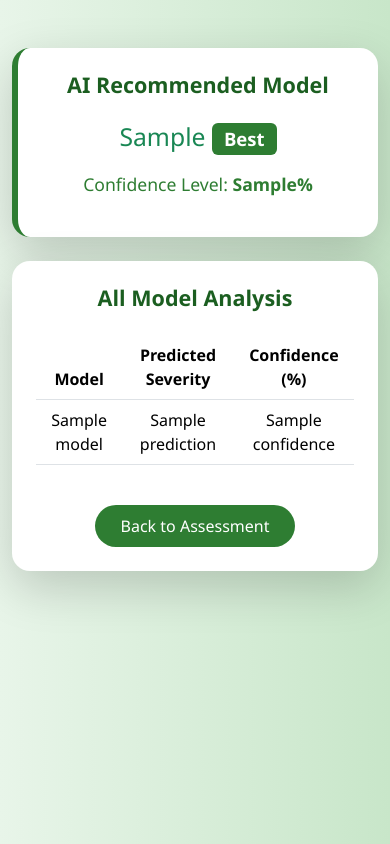
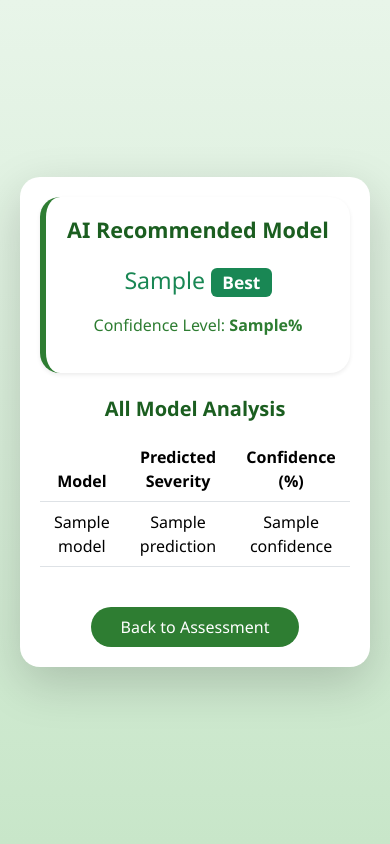
Before and after one commit to the-raja/Heart-Disease-Prediction, a Flask app: template templates/result.html in a window 390 px wide. Run offline with Flask 3, Linux system fonts and the light colour scheme; the template is opened without the code that fills it: most values are stand-ins (such as "Sample title", 1, 10 or a date in 2020); parts of the project's set-up code (start-up, migrations or seed data) failed here and were passed over.

Commit message:
Making Mobile Responsive

```diff
--- a/templates/result.html
+++ b/templates/result.html
@@ -3,17 +3,31 @@
 <head>
     <title>Prediction Result</title>
 
+    <meta name="viewport" content="width=device-width, initial-scale=1">
+
     <link href="https://cdn.jsdelivr.net/npm/bootstrap@5.3.2/dist/css/bootstrap.min.css" rel="stylesheet">
 
     <style>
         body {
-            background: linear-gradient(to right, #e8f5e9, #c8e6c9);
+            background: linear-gradient(to bottom, #e8f5e9, #c8e6c9);
             font-family: 'Segoe UI', Tahoma, Geneva, Verdana, sans-serif;
+            min-height: 100vh;
+            margin: 0;
+        }
+
+        .main-container {
+            min-height: 100vh;
+            display: flex;
+            align-items: center;
+            justify-content: center;
+            padding: 20px;
         }
 
         .card {
-            border-radius: 18px;
+            border-radius: 20px;
             border: none;
+            width: 100%;
+            max-width: 900px;
         }
 
         .title {
@@ -21,14 +35,14 @@
             color: #1b5e20;
         }
 
+        .summary-card {
+            border-left: 6px solid #2e7d32;
+        }
+
         .best-row {
             background-color: #e8f5e9 !important;
-            box-shadow: inset 0 0 10px rgba(76, 175, 80, 0.3);
+            box-shadow: inset 0 0 8px rgba(46, 125, 50, 0.3);
             font-weight: 600;
-        }
-
-        .badge-best {
-            background-color: #2e7d32;
         }
 
         .table thead {
@@ -36,51 +50,57 @@
             color: white;
         }
 
-        .summary-card {
-            background: white;
-            border-left: 6px solid #2e7d32;
-        }
-
         .confidence-text {
             color: #2e7d32;
-            font-size: 1.1rem;
+            font-size: 1rem;
         }
 
         .btn-back {
             background-color: #2e7d32;
-            color: white;
-            border-radius: 25px;
-            padding: 8px 25px;
+            border: none;
+            border-radius: 30px;
+            padding: 8px 30px;
         }
 
         .btn-back:hover {
             background-color: #1b5e20;
-            color: white;
+        }
+
+        /* Make table scrollable on small screens */
+        .table-responsive {
+            overflow-x: auto;
+        }
+
+        @media (max-width: 768px) {
+            .card {
+                padding: 20px !important;
+            }
         }
     </style>
 </head>
 
 <body>
 
-<div class="container mt-5">
+<div class="main-container">
+
+    <div class="card shadow-lg p-4 p-md-5">
 
         <!-- Best Model Summary -->
-    <div class="card shadow-lg mb-4 p-4 text-center summary-card">
+        <div class="card shadow-sm mb-4 p-4 text-center summary-card">
             <h4 class="title">AI Recommended Model</h4>
-        <h2 class="mt-3 text-success">
+            <h3 class="mt-3 text-success">
                 {{ best_model }}
-            <span class="badge badge-best text-white">Best</span>
-        </h2>
+                <span class="badge bg-success">Best</span>
+            </h3>
             <p class="mt-2 confidence-text">
                 Confidence Level: <strong>{{ best_confidence }}%</strong>
             </p>
         </div>
 
-    <!-- Prediction Table -->
-    <div class="card shadow-lg p-4">
+        <!-- All Models Table -->
+        <h5 class="text-center mb-3 title">All Model Analysis</h5>
 
-        <h4 class="text-center mb-4 title">All Model Analysis</h4>
-
+        <div class="table-responsive">
             <table class="table table-hover text-center align-middle">
 
                 <thead>
@@ -107,9 +127,12 @@
                 </tbody>
 
             </table>
+        </div>
 
         <div class="text-center mt-4">
-            <a href="/" class="btn btn-back">Back to Assessment</a>
+            <a href="/" class="btn btn-back text-white">
+                Back to Assessment
+            </a>
         </div>
 
     </div>
```
Also changed, not shown: templates/index.html (+32 -12 lines). Lines whose indentation alone changed are shown as unchanged.
